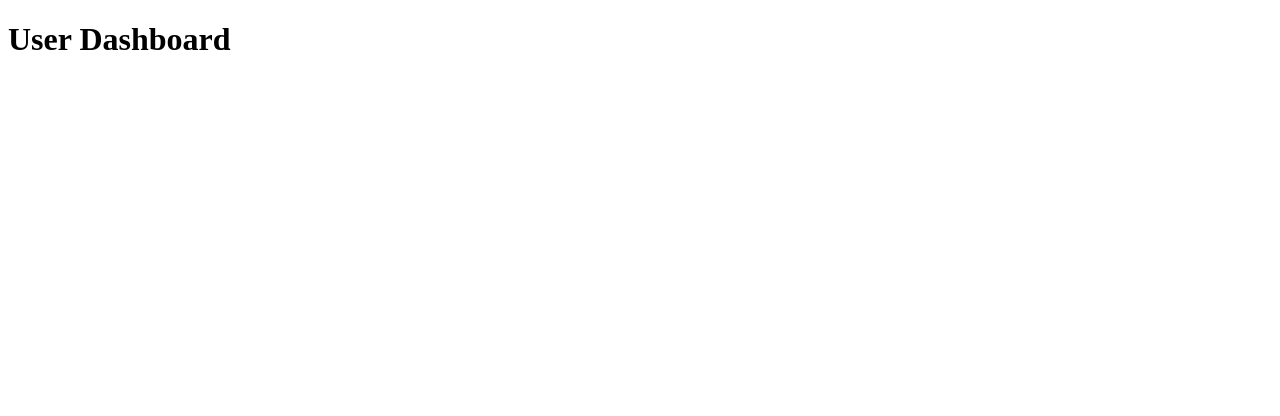
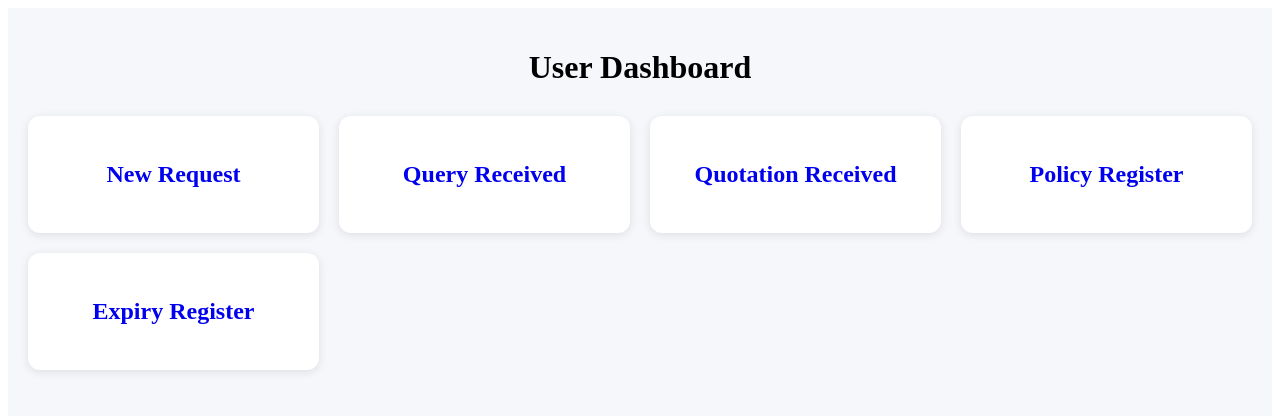
Before and after one commit to Arunsonly/property-insurance-portal, a Next.js app: page /user/dashboard in a window 1280 px wide. Shown: the top 416 px of the page. Built offline with nearby package versions, Linux system fonts and the light colour scheme.

Commit message:
Update dashboard.js

```diff
--- a/pages/user/dashboard.js
+++ b/pages/user/dashboard.js
@@ -1,7 +1,74 @@
+import Link from "next/link";
+
 export default function UserDashboard() {
+  const cards = [
+    {
+      title: "New Request",
+      link: "/user/new-request",
+    },
+    {
+      title: "Query Received",
+      link: "/user/query-received",
+    },
+    {
+      title: "Quotation Received",
+      link: "/user/quotation-received",
+    },
+    {
+      title: "Policy Register",
+      link: "/user/policy-register",
+    },
+    {
+      title: "Expiry Register",
+      link: "/user/expiry-register",
+    },
+  ];
+
   return (
-    <div>
-      <h1>User Dashboard</h1>
+    <div
+      style={{
+        minHeight: "100vh",
+        background: "#f5f7fb",
+        padding: "20px",
+      }}
+    >
+      <h1
+        style={{
+          textAlign: "center",
+          marginBottom: "30px",
+        }}
+      >
+        User Dashboard
+      </h1>
+
+      <div
+        style={{
+          display: "grid",
+          gridTemplateColumns: "repeat(auto-fit,minmax(250px,1fr))",
+          gap: "20px",
+        }}
+      >
+        {cards.map((card, index) => (
+          <Link
+            key={index}
+            href={card.link}
+            style={{ textDecoration: "none" }}
+          >
+            <div
+              style={{
+                background: "#fff",
+                padding: "25px",
+                borderRadius: "12px",
+                boxShadow: "0 2px 10px rgba(0,0,0,0.1)",
+                textAlign: "center",
+                cursor: "pointer",
+              }}
+            >
+              <h2>{card.title}</h2>
+            </div>
+          </Link>
+        ))}
+      </div>
     </div>
   );
 }
```
